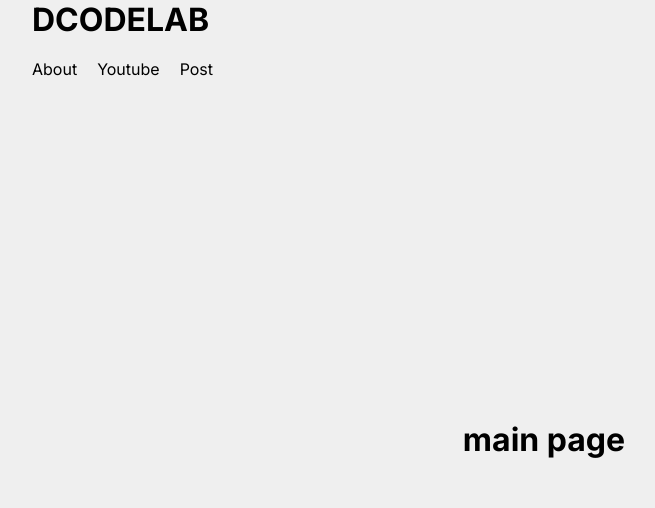
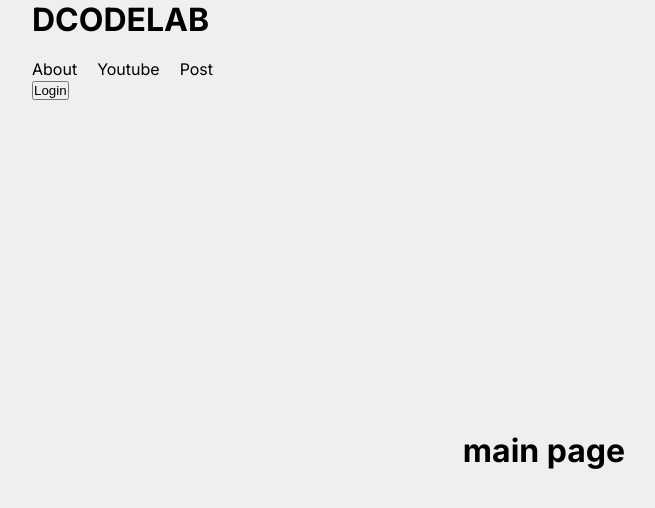
Before and after one commit to 2311dcode/next-deploy, a Next.js app: page / in a window 1280 px wide. Shown: the top 508 px of the page, without its empty margins (96-751 px from the left). Built offline with nearby package versions, Linux system fonts and the light colour scheme.

Commit message:
로그인 버튼 컴포넌트 추가

```diff
--- /dev/null
+++ b/src/components/btnLogin/BtnLogin.jsx
@@ -0,0 +1,10 @@
+import clsx from 'clsx';
+import styles from './btnLogin.module.scss';
+
+export default function BtnLogin({ session }) {
+  return (
+    <button className={clsx(session ? styles.btnLogout : styles.btnLogin)}>
+      {session ? 'Logout' : 'Login'}
+    </button>
+  );
+}
--- /dev/null
+++ b/src/components/btnLogin/btnLogin.module.scss
@@ -0,0 +1,2 @@
+.btnLogin {
+}
--- a/src/components/header/Header.jsx
+++ b/src/components/header/Header.jsx
@@ -2,6 +2,7 @@ import clsx from 'clsx';
 import styles from './header.module.scss';
 import Link from 'next/link';
 import Navbar from '../navbar/Navbar';
+import BtnLogin from '../btnLogin/BtnLogin';
 
 export default function Header() {
   return (
@@ -11,6 +12,7 @@ export default function Header() {
       </h1>
 
       <Navbar textArr={['about', 'youtube', 'post']} />
+      <BtnLogin session={false} />
     </header>
   );
 }
```
